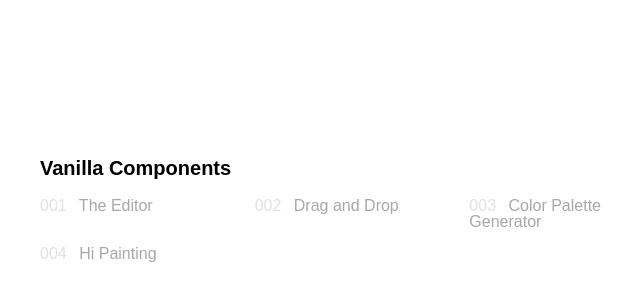
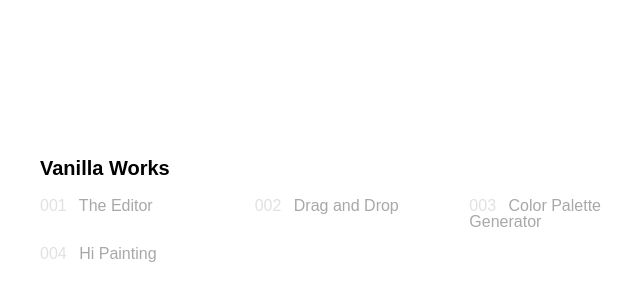
Before and after one commit to kurt-liao/js-toys, a plain HTML site: page package/index.html in a window 1280 px wide. Shown: the part 190-490 px from the top of the page, 280-920 px from the left. Drawn offline with Linux system fonts and the light colour scheme; a web font is replaced by a local one.

Commit message:
change project name

```diff
--- a/package/index.html
+++ b/package/index.html
@@ -4,13 +4,13 @@
 		<meta charset="UTF-8" />
 		<meta http-equiv="X-UA-Compatible" content="IE=edge" />
 		<meta name="viewport" content="width=device-width, initial-scale=1.0" />
-		<title>Vanilla Components</title>
+		<title>Vanilla Works</title>
 		<link rel="stylesheet" href="style.css" />
 		<link rel="icon" href="./assets/logo.png" />
 	</head>
 	<body>
 		<div class="wrapper">
-			<h1 class="title">Vanilla Components</h1>
+			<h1 class="title">Vanilla Works</h1>
 			<ul class="content">
 				<a href="./the-editor" class="link">
 					<span>001</span> <b>The Editor</b></a
```
Also changed, not shown: README.md.
